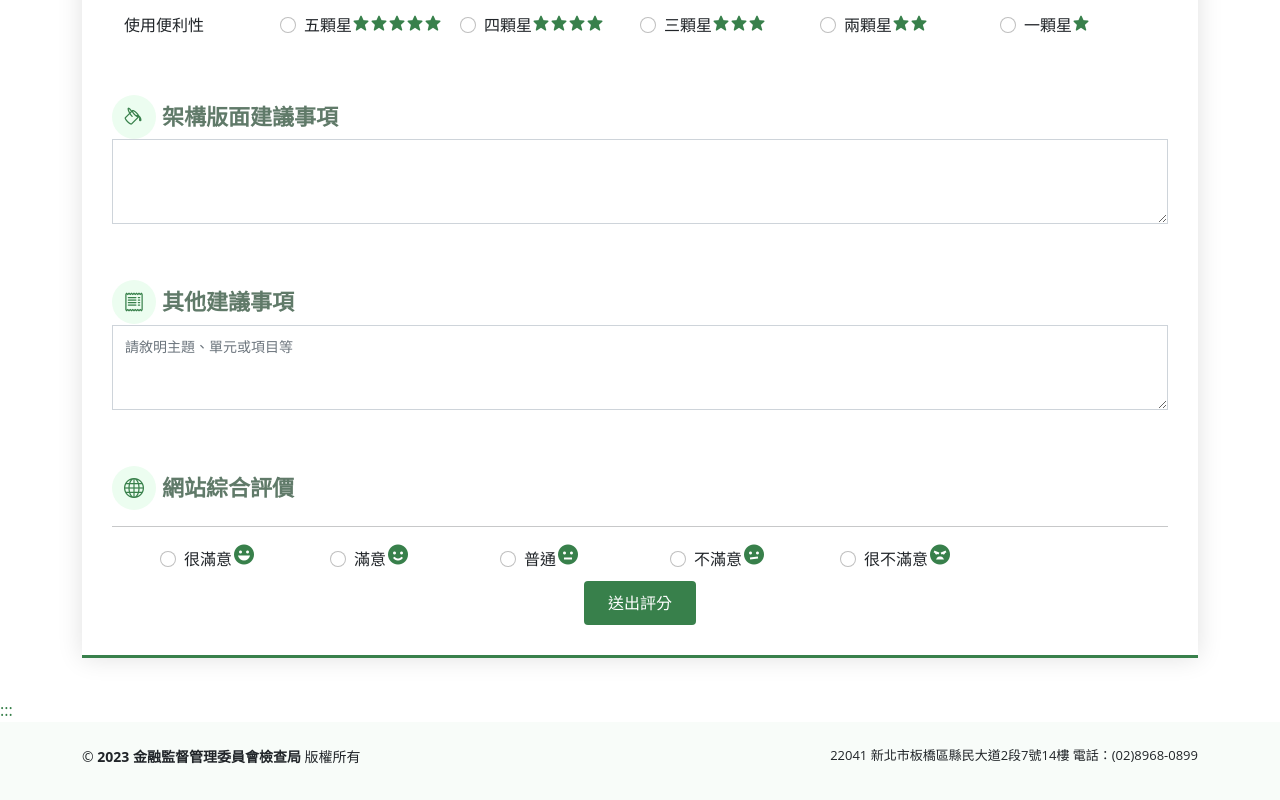
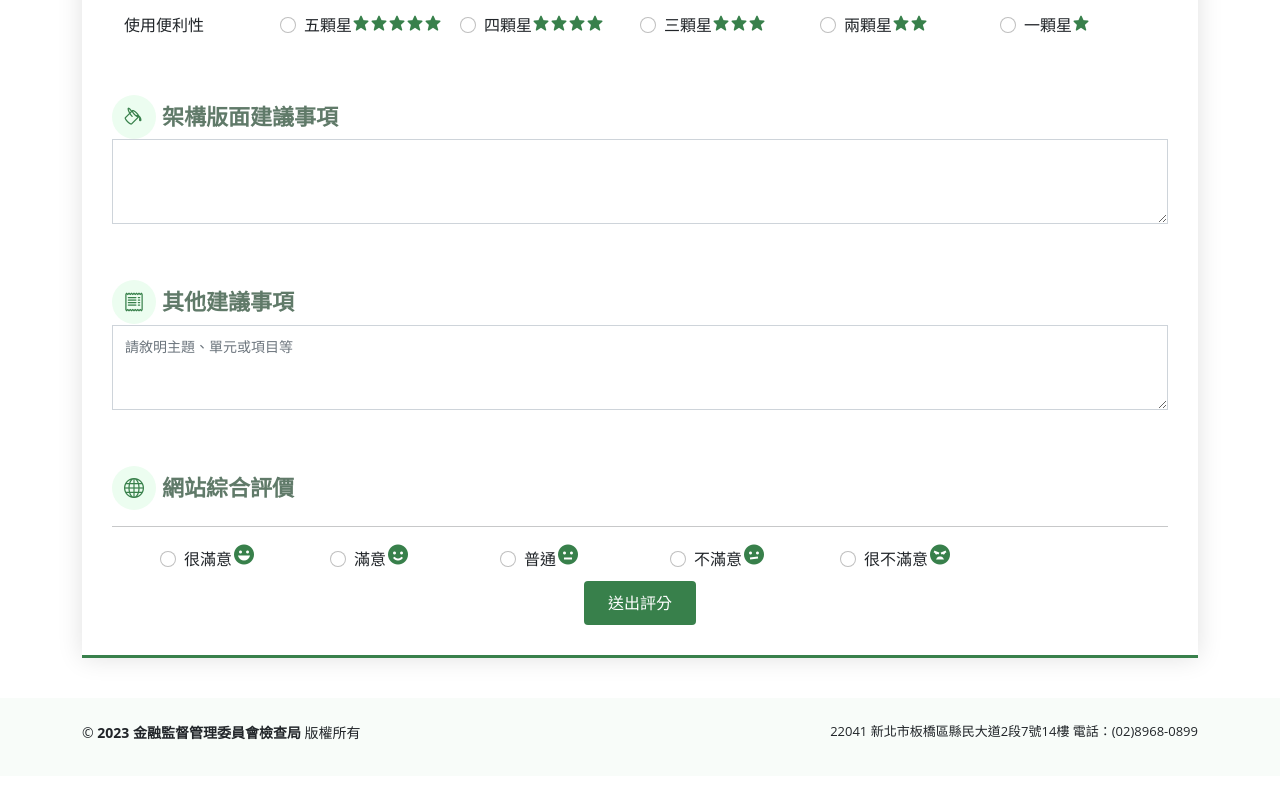
Before and after one commit to Dilida/finance, a React (Create React App) app: page / in a window 1280 px wide. Shown: the part 1760-2560 px from the top of the page. After the commit the page ends 2536 px from the top, so only its background shows below. Built offline with nearby package versions, Linux system fonts and the light colour scheme.

Commit message:
加上導盲磚

```diff
--- a/package.json
+++ b/package.json
@@ -24,6 +24,9 @@
     "eject": "react-scripts eject"
   },
   "eslintConfig": {
+    "rules": {
+      "jsx-a11y/anchor-is-valid": "off"
+    },
     "extends": [
       "react-app",
       "react-app/jest"
--- a/public/index.html
+++ b/public/index.html
@@ -12,7 +12,7 @@
     />
   </head>
   <body>
-    <noscript> 您的瀏覽器不支援JavaScript語法，JavaScript語法並不影響內容的陳述。如果有需要，可以直接連至/sitemap頁面</noscript>
+    <noscript> 您的瀏覽器不支援JavaScript語法，JavaScript語法並不影響內容的陳述。您可使用按鍵盤上的Ctrl鍵+ (+)鍵放大/(-)鍵縮小來改變字型大小</noscript>
     <div id="root">
     </div>
   </body>
--- a/src/layout/Layout.jsx
+++ b/src/layout/Layout.jsx
@@ -8,7 +8,6 @@ const Layout = ({children}) => {
 
       <Menu/>
        {children}
-      <a accessKey="Z" className="accesskey" href="#aZ" id="aZ" title="下方功能區塊">:::</a>
       <Footer/>
     </>
   );
```
